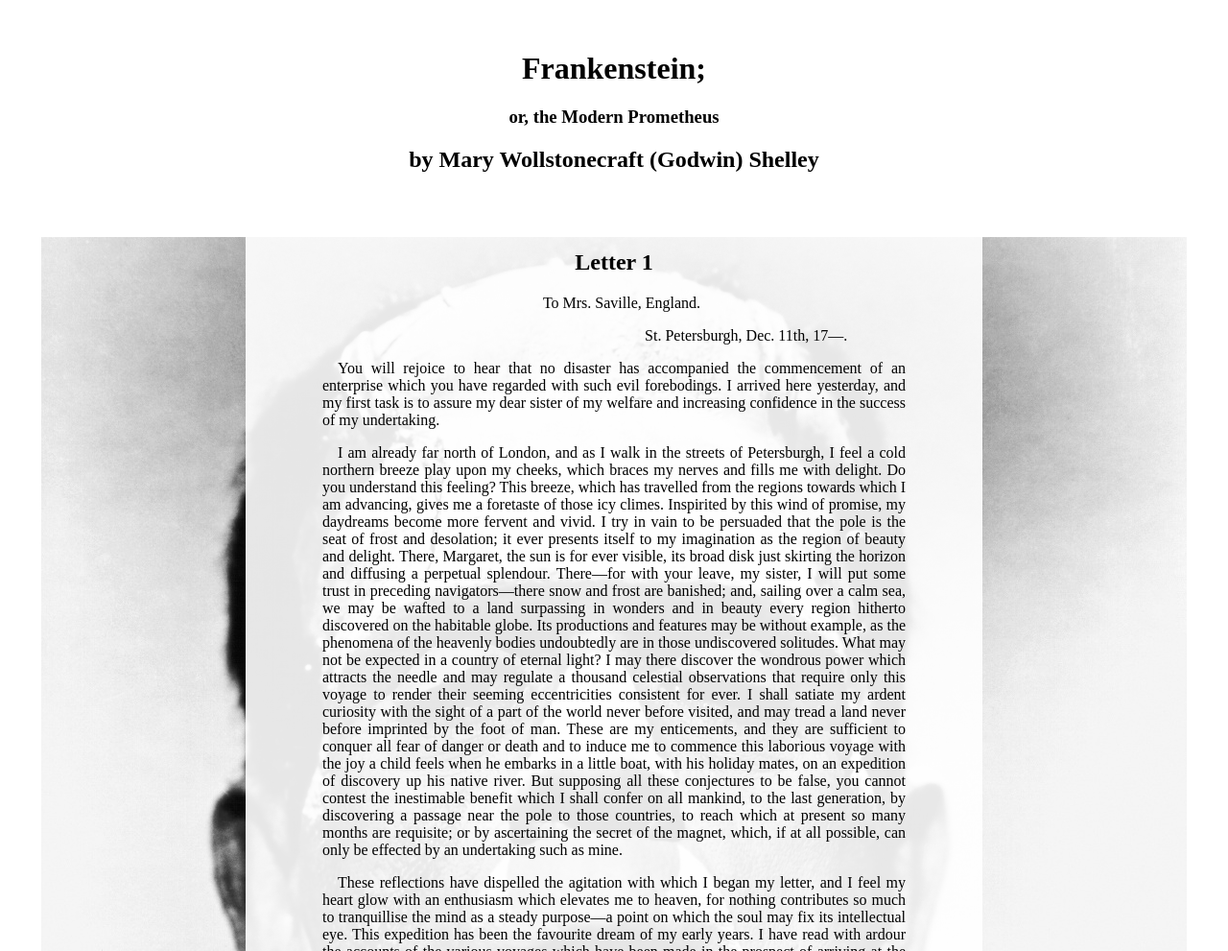
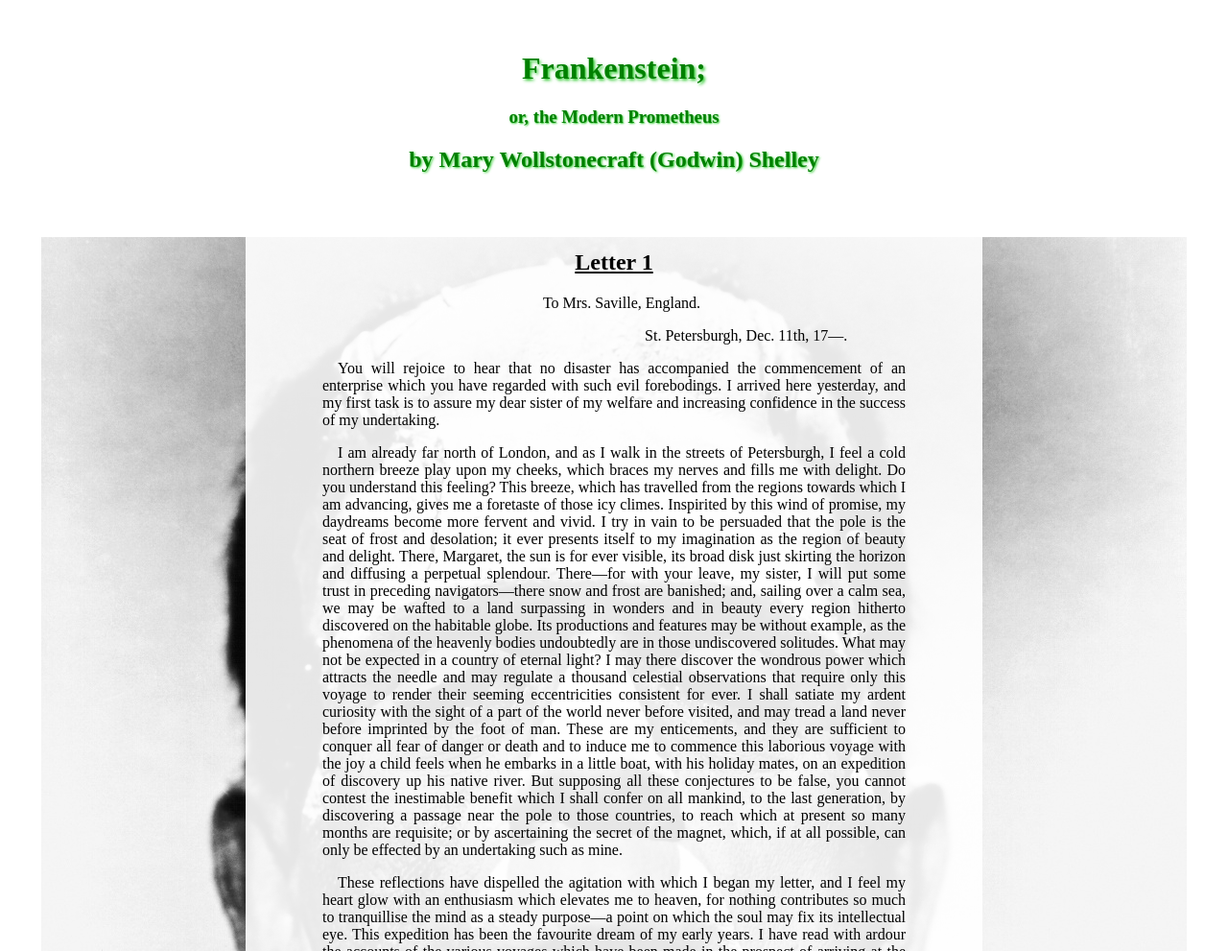
Before and after one commit to bpk9/Frankenstein-Letter-1, a plain HTML site: page index.html in a window 1280 px wide. Shown: the part 109-1100 px from the top of the page at 96% size. Drawn offline with Linux system fonts and the light colour scheme; a web font is replaced by a local one.

Commit message:
add green title and underline letter heading

```diff
--- a/assets/css/styles.css
+++ b/assets/css/styles.css
@@ -8,7 +8,9 @@ div {
     margin: 5em 0;
 }
 
-h1, h2, h3 {
+h1,
+h2,
+h3 {
     text-align: center;
 }
 
@@ -32,3 +34,14 @@ p {
     background: rgba(255, 255, 255, .9);
     padding: 0.1em 5em;
 }
+
+.title-container h1,
+.title-container h2,
+.title-container h3 {
+    color: green;
+    text-shadow: .05em .05em .1em limegreen;
+}
+
+.letter-container h2 {
+    text-decoration: underline;
+}
```
